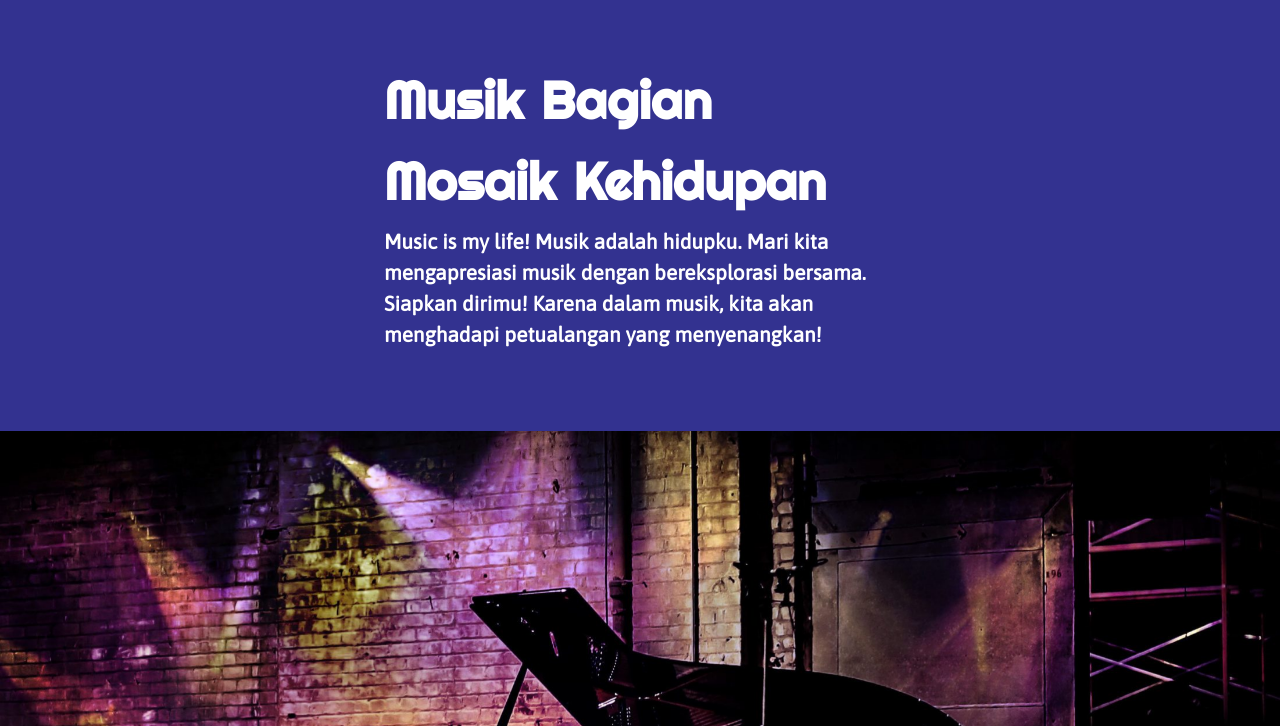
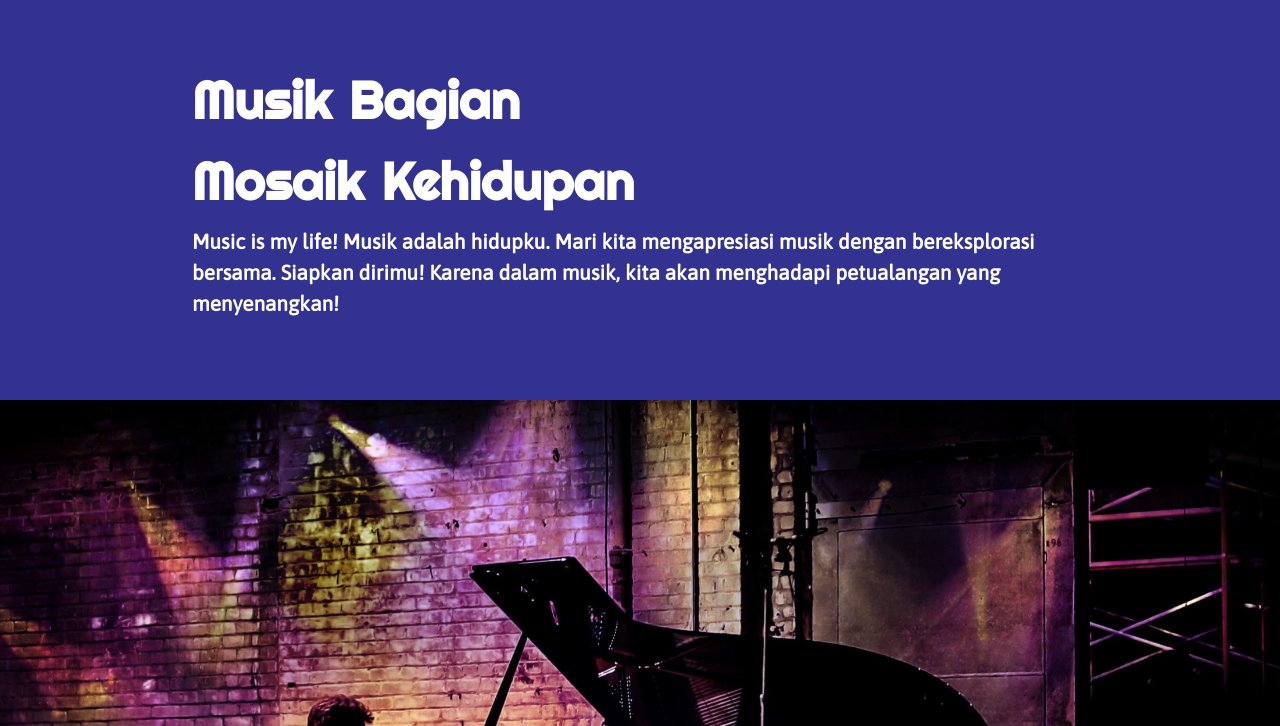
Before and after one commit to audreysaudjhana/mosaikmusik, a plain HTML site: page index.html in a window 1280 px wide. Shown: the part 754-1480 px from the top of the page. Drawn offline with nearby package versions, Linux system fonts and the light colour scheme.

Commit message:
Update width

```diff
--- a/css/style.css
+++ b/css/style.css
@@ -238,7 +238,7 @@ article {
 
 @media (min-width: 60em) {
 	article {
-		width: 40%;
+		width: 70%;
 	}
 }
 h1, a {
```
